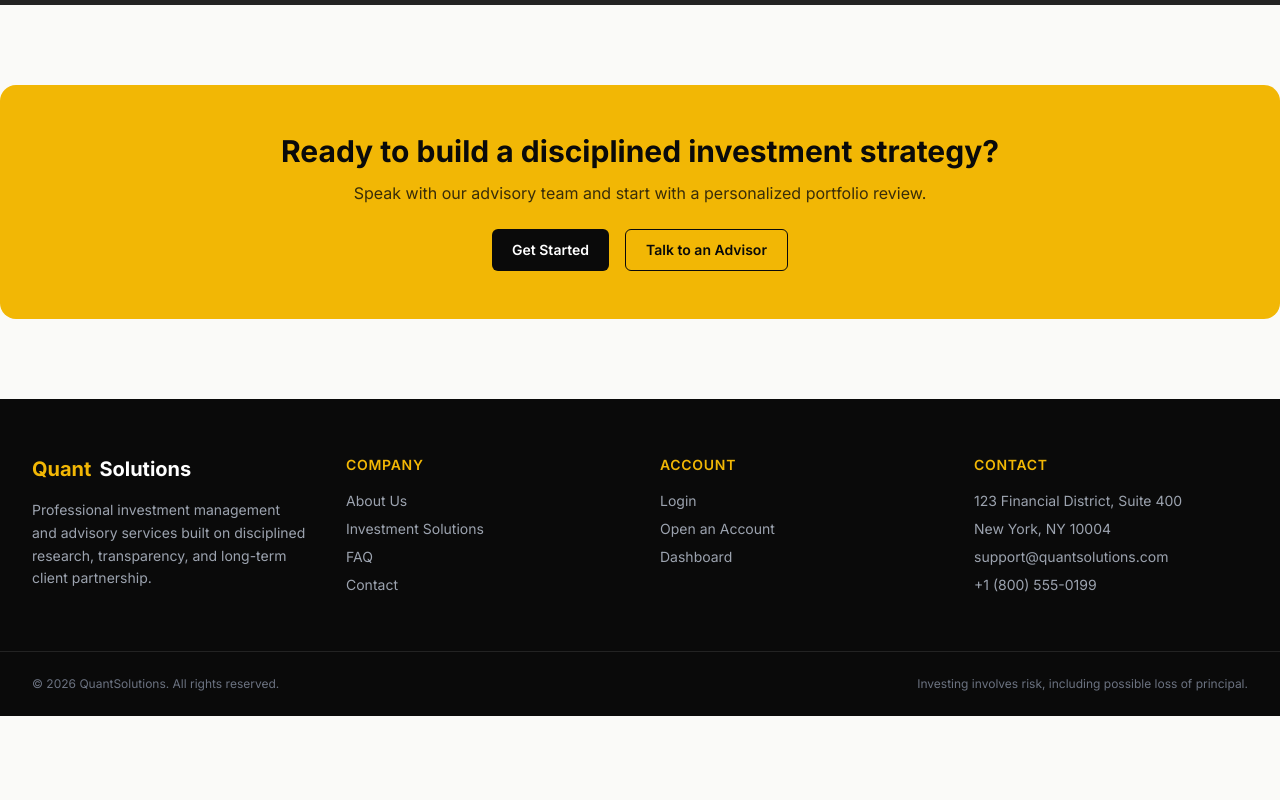
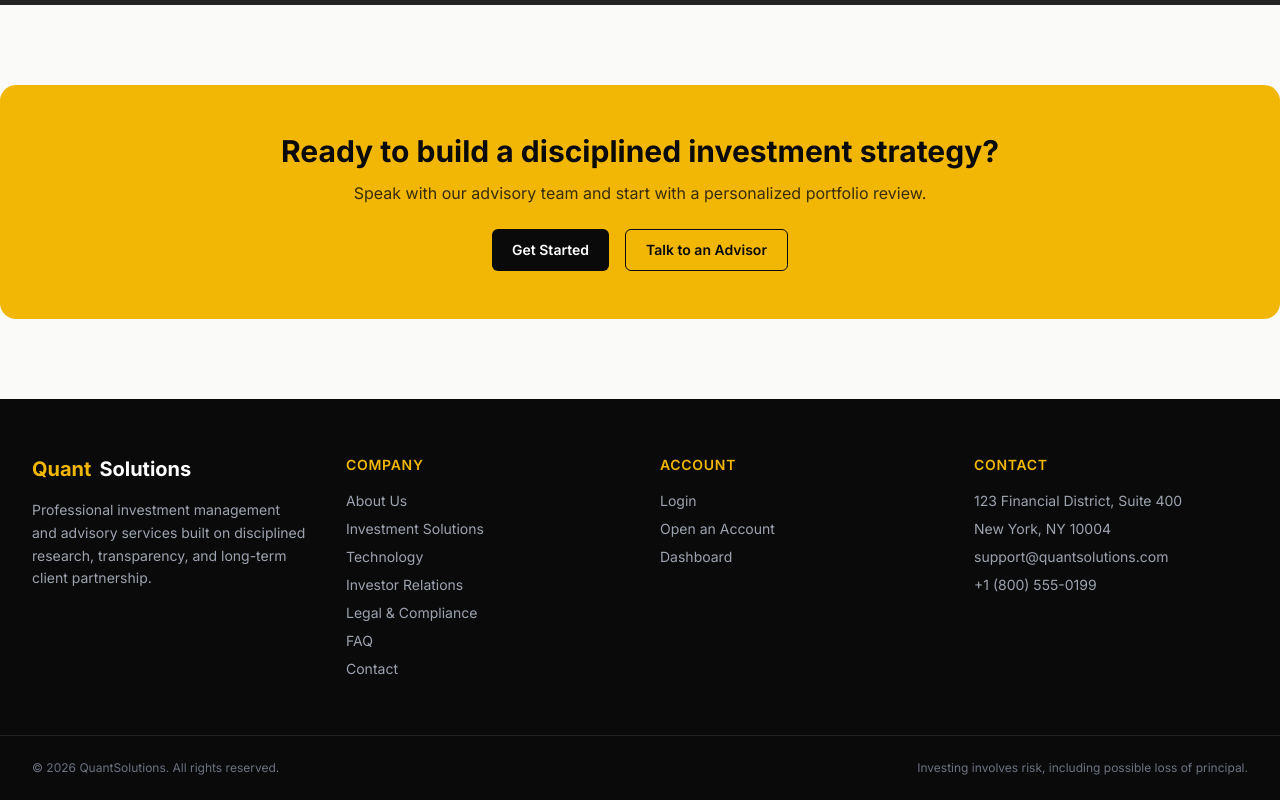
Before and after one commit to jeanserver/Quantsolutions, a React (Vite) app in the folder frontend/: page / in a window 1280 px wide. Shown: the part 1376-2176 px from the top of the page. Before the commit the page ends 2092 px from the top, so only its background shows below. Built offline with nearby package versions, Linux system fonts and the light colour scheme; no server answers.

Commit message:
Footer.jsx

```diff
--- a/frontend/src/components/layout/Footer.jsx
+++ b/frontend/src/components/layout/Footer.jsx
@@ -25,6 +25,9 @@ function Footer() {
           <ul className="mt-4 space-y-2 text-sm text-gray-400">
             <li><Link to="/about" className="hover:text-brand-white">About Us</Link></li>
             <li><Link to="/investment-solutions" className="hover:text-brand-white">Investment Solutions</Link></li>
+            <li><Link to="/about/technology" className="hover:text-brand-white">Technology</Link></li>
+            <li><Link to="/about/investor-relations" className="hover:text-brand-white">Investor Relations</Link></li>
+            <li><Link to="/legal" className="hover:text-brand-white">Legal & Compliance</Link></li>
             <li><Link to="/faq" className="hover:text-brand-white">FAQ</Link></li>
             <li><Link to="/contact" className="hover:text-brand-white">Contact</Link></li>
           </ul>
```
